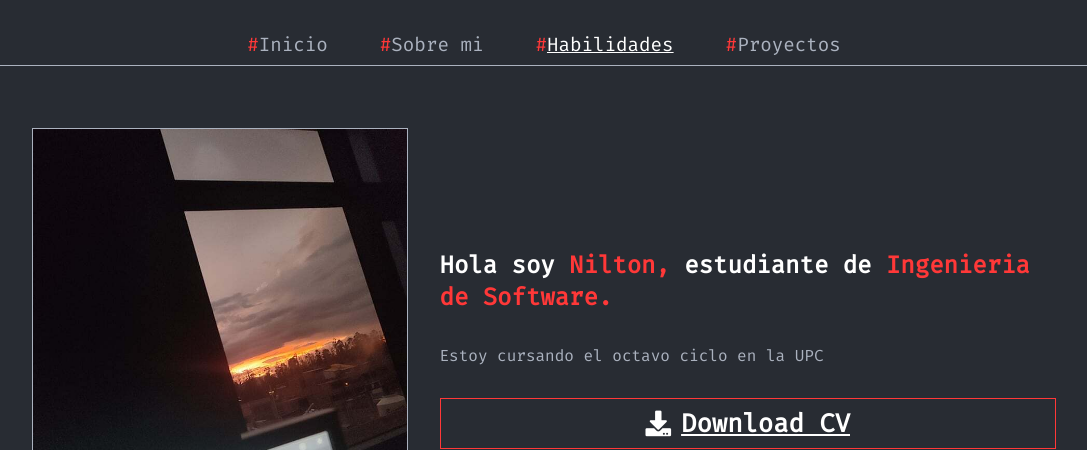
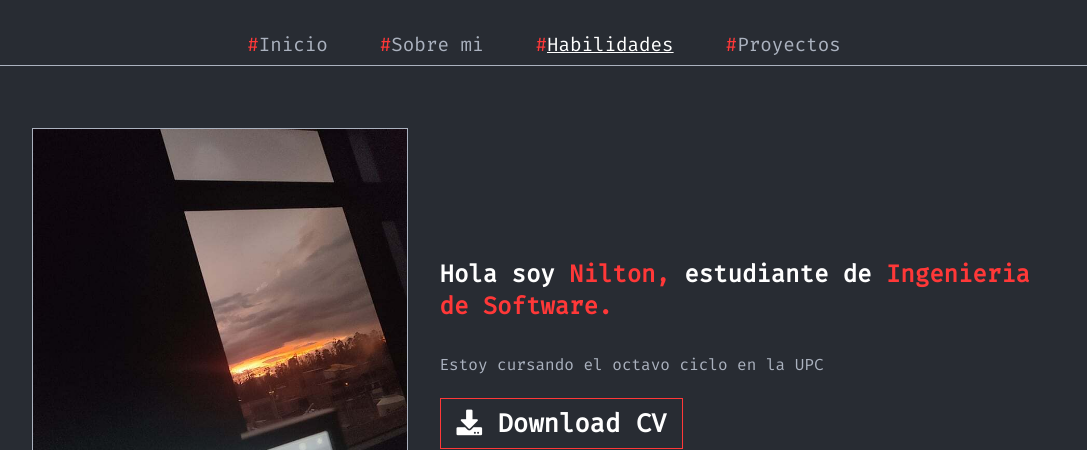
Before and after one commit to LITO-TR/portfolio, a plain HTML site: page index.html in a window 1280 px wide. Shown: the top 450 px of the page, without its empty margins (96-1183 px from the left). Drawn offline with nearby package versions, Linux system fonts and the light colour scheme.

Commit message:
changed cv button styles

```diff
--- a/styles/home.css
+++ b/styles/home.css
@@ -29,13 +29,14 @@
     margin-top: 32px;
   }
   .button-cv {
+    text-decoration: none;
     font-size: 1.6em;
     color: var(--white);
     background-color: transparent;
     padding: 8px 16px;
     font-weight: bold;
     cursor: pointer;
-    display: flex;
+    display: inline;
     gap: 10px;
     align-items: center;
     justify-content: center;
```
